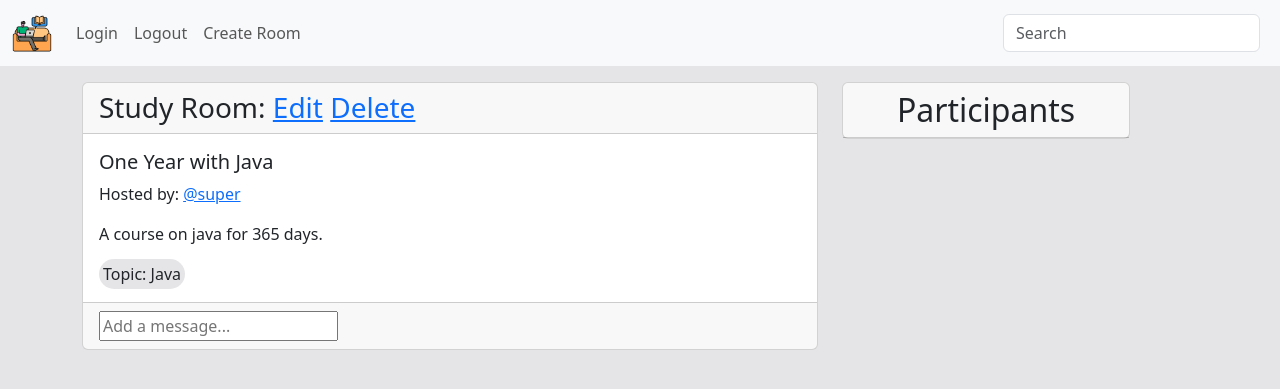
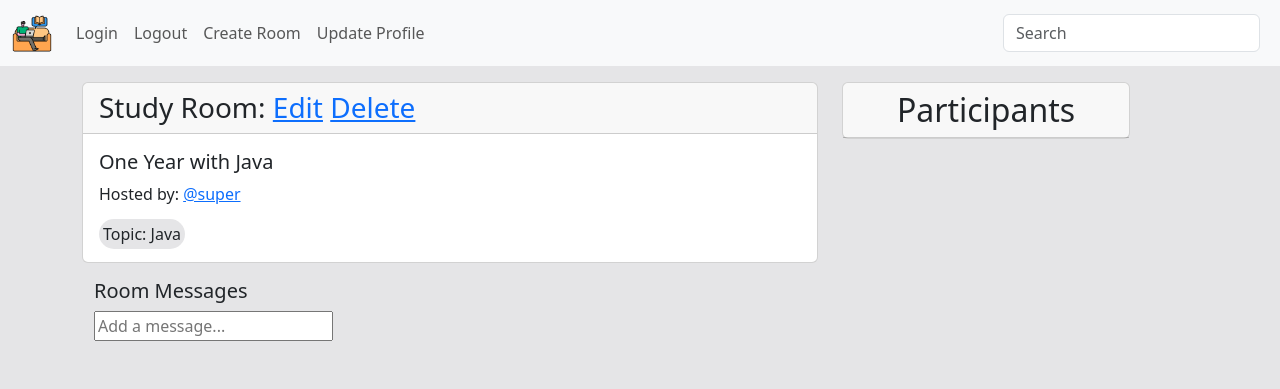
Before and after one commit to Ayush8085/Study-Room, a Django app: page /room/5/ in a window 1280 px wide. Shown: the top 389 px of the page. Run offline with Django 4.2, Linux system fonts and the light colour scheme; data comes from the database, SQL or seed files in the repository; both versions use the stored data as it was after the commit.

Commit message:
User Profile CRUD

```diff
--- a/base/templates/base/profile.html
+++ b/base/templates/base/profile.html
@@ -15,7 +15,7 @@
         <img src="{% static 'images/user.png' %}" class="img-thumbnail" alt="user image" style="border-radius: 50%;"  width="100px">
         <h1>{{user.username}}</h1>
         <div><a href="{% url 'profile' user.id %}">@{{user}}</a></div>
-        <span class="rounded-pill" style="text-decoration: none; background-color: rgb(200, 200, 200); padding: 4px;"><a href="">Edit profile</a></span>
+        <span class="rounded-pill" style="text-decoration: none; background-color: rgb(200, 200, 200); padding: 4px;"><a href="{% url 'update-profile'%}">Edit profile</a></span>
         </div>
         <h2>About</h2>
         <p>Lorem Ipsum is simply dummy text of the printing and typesetting industry. Lorem Ipsum has been the industry's standard dummy text ever since the 1500s, when an unknown printer took a galley of type and scrambled it to make a type specimen book. It has survived not only five centuries, but also the leap into electronic typesetting, remaining essentially unchanged. </p>
--- a/base/templates/base/room.html
+++ b/base/templates/base/room.html
@@ -16,31 +16,49 @@
             <div class="card-body">
                 <h5 class="card-title">{{room.name}}</h5>
                 <p>Hosted by: <a href="{% url 'profile' room.host.id %}">@{{room.host}}</a> </p>
-                <p class="card-text">{{room.description}}</p>
                 <span class="rounded-pill" style="background-color: rgb(229, 229, 231); padding: 4px;">Topic:
                     {{room.topic.name}}</span>
                 </div>
-            <div class="card-footer">
 
-                {% for message in roomMessages %}
-                <div>
-                    <small><a href="{% url 'profile' message.user.id %}">@{{message.user}}</a> {{message.created|timesince}} ago</small>
-                    <p>{{message.body}}</p>
-                    {% if request.user == message.user %}
-                    <a href="{% url 'delete-message' message.id %}">Delete</a>
-                    {% endif %}
         </div>
 
-                <hr>
-                {% endfor %}
+        <div class="container mt-3" style="width: 70rem;">
+
+            <div class="row  d-flex ">
+
+                <div class="col-md-8">
+
+                    <div class="headings d-flex justify-content-between align-items-center">
+                        <h5>Room Messages</h5>
+                    </div>
                     <form method="POST" action="">
                         {% csrf_token %}
 
                         <input type="text" name="body" placeholder="Add a message..." />
                     </form>
+
+                    {% for message in roomMessages %}
+                    <div class="card p-3 mt-2">
+
+                        <div class="d-flex justify-content-between align-items-center">
+
+                            <div class="user d-flex flex-row align-items-center">
+                                <img src="https://i.imgur.com/C4egmYM.jpg" width="30"
+                                    class="user-img rounded-circle mr-2">
+                                <span><small class="font-weight-bold text-primary"><a href="{% url 'profile' message.user.id %}">@{{message.user}}</a></small> <small
+                                        class="font-weight-bold">{{message.body}}</small></span>
+                            </div>
+
+                            <small>{{message.created|timesince}} ago</small>
+                        </div>
+                    </div>
+                    {% endfor %}
                 </div>
             </div>
         </div>
+    </div>
+
+
 
     <div class="col-3">
 
--- a/base/urls.py
+++ b/base/urls.py
@@ -16,4 +16,6 @@ urlpatterns = [
     path('update-room/<str:pk>/', views.updateRoom, name='update-room'),
     path('delete-room/<str:pk>/', views.deleteRoom, name='delete-room'),
     path('delete-message/<str:pk>/', views.deleteMessage, name='delete-message'),
+
+    path('update-profile/', views.updateProfile, name='update-profile'),
 ]
--- a/base/views.py
+++ b/base/views.py
@@ -6,7 +6,7 @@ from django.contrib.auth.forms import UserCreationForm
 from django.contrib.auth.models import User
 from django.contrib import messages
 from .models import Room, Topic, Message
-from .forms import RoomForm
+from .forms import RoomForm, UserForm
 
 
 def loginUser(request):
@@ -100,34 +100,44 @@ def room(request, pk):
 @login_required(login_url='login')
 def createRoom(request):
     form = RoomForm()
+    topics = Topic.objects.all()
 
     if request.method == 'POST':
-        form = RoomForm(request.POST)
-        if form.is_valid():
-            room = form.save(commit=False)
-            room.host = request.user
-            room.save()
-            return redirect('home')
+        topic_name = request.POST['room-topic']
+        topic, created = Topic.objects.get_or_create(name=topic_name)
 
-    context = {'form': form}
+        Room.objects.create(
+            host = request.user,
+            topic = topic,
+            name = request.POST['name'],
+            description = request.POST['description']
+        )
+        messages.success(request, "Room created successfully!!")
+        return redirect('home')
+
+    context = {'form': form, 'topics': topics}
     return render(request, 'base/create-room.html', context)
 
 @login_required(login_url='login')
 def updateRoom(request, pk):
     room = Room.objects.get(id=pk)
     form = RoomForm(instance=room)
+    topics = Topic.objects.all()
 
     if request.user != room.host:
         messages.error(request, "You are not allowed here!!")
         return redirect('home')
 
     if request.method == 'POST':
-        form = RoomForm(request.POST, instance=room)
-        if form.is_valid():
-            form.save()
-            return redirect('home')
+        topic_name = request.POST['room-topic']
+        topic, created = Topic.objects.get_or_create(name=topic_name)
+        room.topic = topic
+        room.name = request.POST['name']
+        room.description = request.POST['description']
+        room.save()
+        return redirect('home')
 
-    context = {'form': form}
+    context = {'form': form, 'topics': topics, 'room': room}
     return render(request, 'base/create-room.html', context)
 
 @login_required(login_url='login')
@@ -159,3 +169,17 @@ def deleteMessage(request, pk):
 
     context = {'obj': message}
     return render(request, 'base/delete.html', context)
+
+@login_required(login_url='login')
+def updateProfile(request):
+    user = request.user
+    form = UserForm(instance=user)
+
+    if request.method == 'POST':
+        form = UserForm(request.POST, instance=user)
+        if form.is_valid():
+            form.save()
+            return redirect('profile', pk=user.id)
+
+    context = {'form': form}
+    return render(request, 'base/update-profile.html', context)
--- a/templates/navbar.html
+++ b/templates/navbar.html
@@ -1,11 +1,12 @@
 {% load static %}
 
-<nav class="navbar navbar-expand-lg bg-body-tertiary" >
+<nav class="navbar navbar-expand-lg bg-body-tertiary">
   <div class="container-fluid">
     <a class="navbar-brand" href="{% url 'home' %}">
       <img src="{% static 'images/logo.png' %}" alt="Bootstrap" width="40">
     </a>
-      <button class="navbar-toggler" type="button" data-bs-toggle="collapse" data-bs-target="#navbarSupportedContent" aria-controls="navbarSupportedContent" aria-expanded="false" aria-label="Toggle navigation">
+    <button class="navbar-toggler" type="button" data-bs-toggle="collapse" data-bs-target="#navbarSupportedContent"
+      aria-controls="navbarSupportedContent" aria-expanded="false" aria-label="Toggle navigation">
       <span class="navbar-toggler-icon"></span>
     </button>
     <div class="collapse navbar-collapse" id="navbarSupportedContent">
@@ -26,6 +27,9 @@
         <li class="nav-item">
           <a class="nav-link" href="{% url 'create-room' %}">Create Room</a>
         </li>
+        <li class="nav-item">
+          <a class="nav-link" href="{% url 'update-profile' %}">Update Profile</a>
+        </li>
 
       </ul>
       <form class="d-flex" role="search" method="GET" action="">
```
Also changed, not shown: base/forms.py (+14 -0 lines), base/templates/base/create-room.html (+22 -2 lines), base/templates/base/delete.html (+5 -3 lines), base/templates/base/login-register.html (+12 -10 lines), base/templates/base/update-profile.html (added, +20 -0 lines), db.sqlite3. Lines whose indentation alone changed are shown as unchanged.
